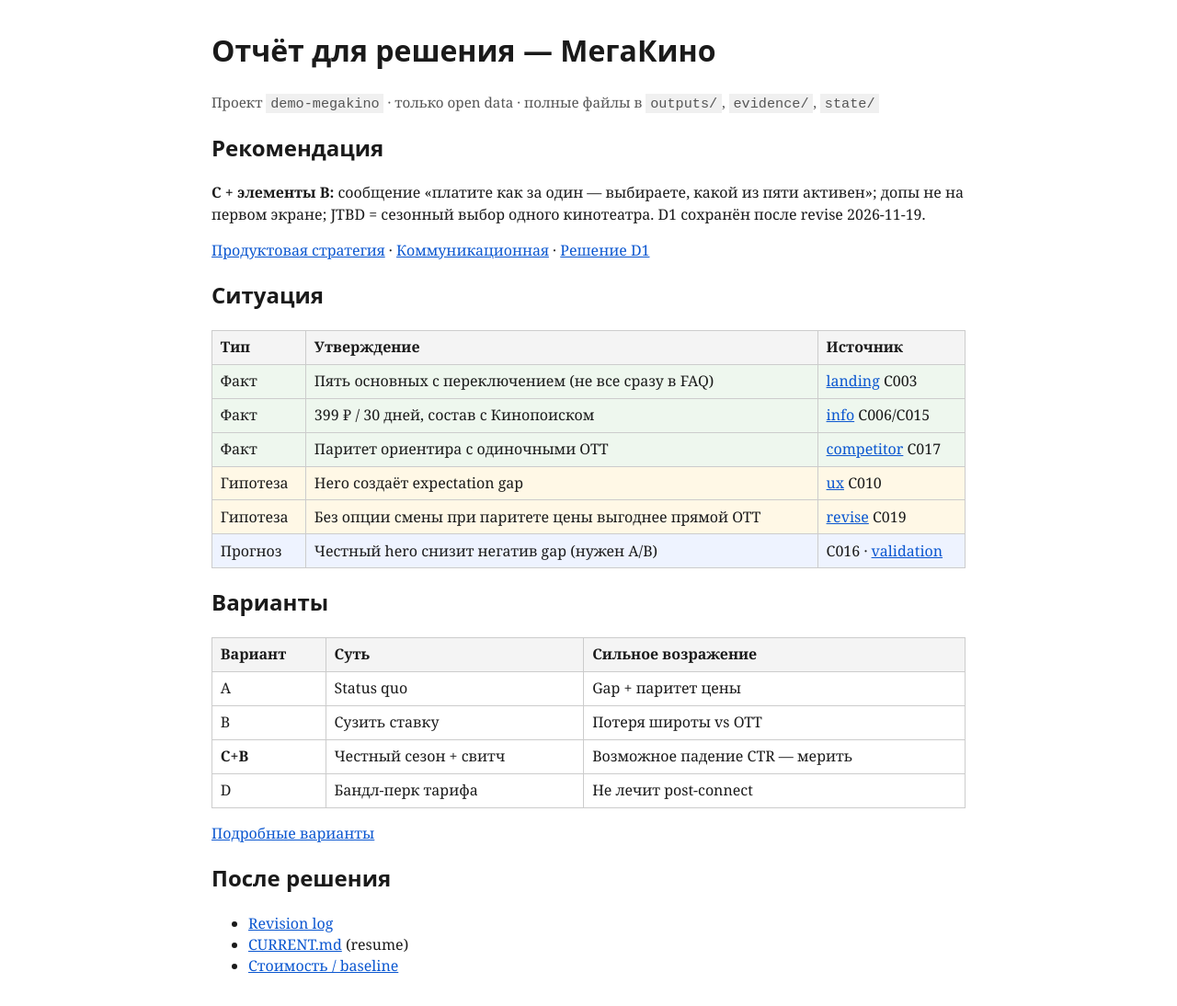
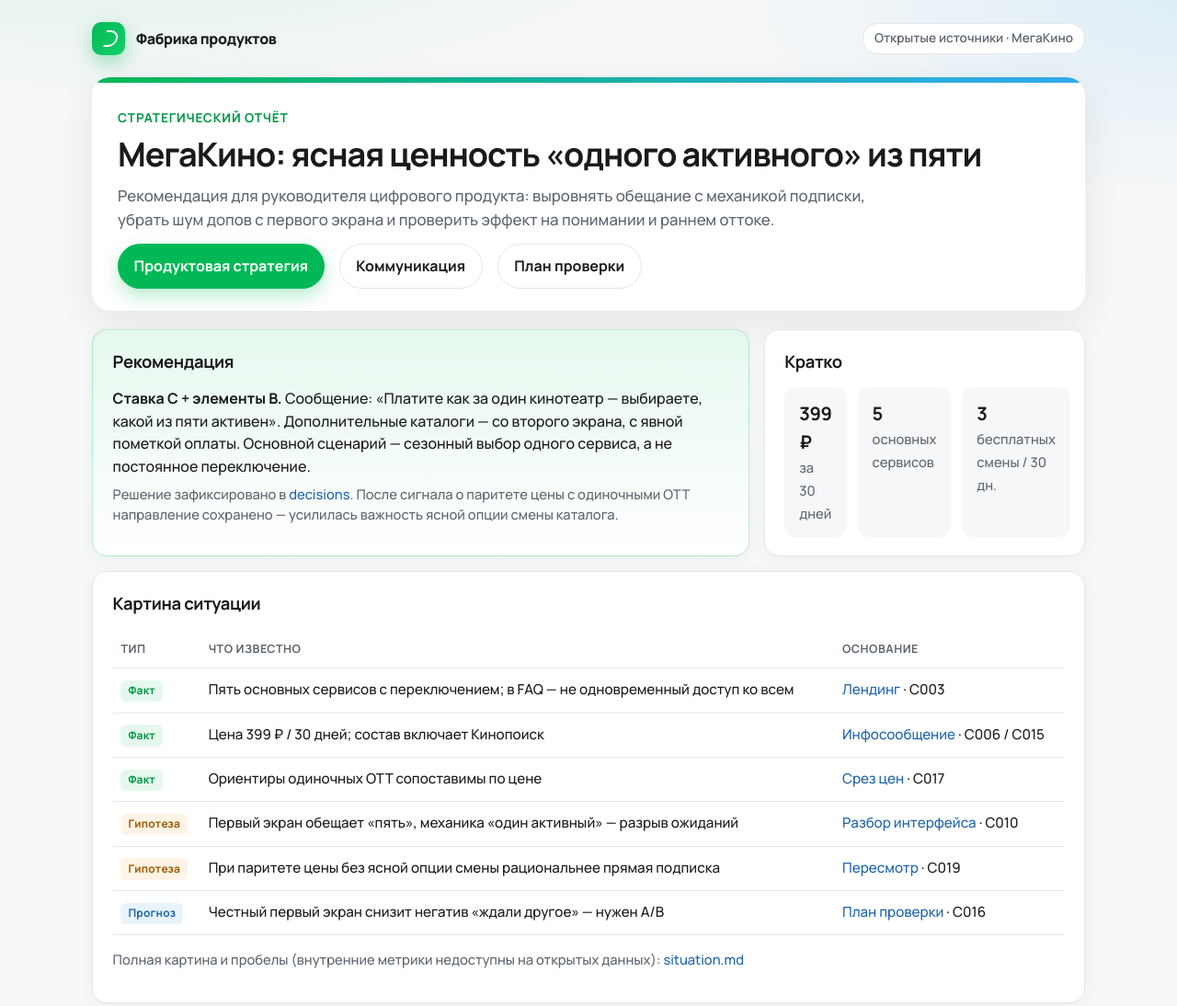
Before and after one commit to SachEnka/MEGAFONHAKATON, a plain HTML site: page projects/demo-megakino/report.html in a window 1280 px wide. Shown: the top 1094 px of the page at 92% size. Drawn offline with Linux system fonts and the light colour scheme.

Commit message:
﻿Polish Megafon-branded reports and presentation hub.
Clean product-facing copy, shared brand styles, and verified full local smoke.

Co-authored-by: Cursor <cursoragent@cursor.com>

```diff
--- /dev/null
+++ b/assets/brand.css
@@ -0,0 +1,304 @@
+:root {
+  --mf-green: #00b956;
+  --mf-green-dark: #009645;
+  --mf-green-soft: #e6f8ee;
+  --mf-blue: #34aaf2;
+  --mf-blue-deep: #1e64aa;
+  --mf-ink: #1a1a1a;
+  --mf-muted: #5c6670;
+  --mf-line: #e3e6ea;
+  --mf-bg: #f6f7f8;
+  --mf-white: #ffffff;
+  --mf-warn: #fff4e5;
+  --mf-info: #e8f4fc;
+  --mf-radius: 16px;
+  --mf-shadow: 0 12px 40px rgba(26, 26, 26, 0.08);
+  --font: "Manrope", "Segoe UI", system-ui, sans-serif;
+}
+
+* { box-sizing: border-box; }
+
+html { scroll-behavior: smooth; }
+
+body {
+  margin: 0;
+  font-family: var(--font);
+  color: var(--mf-ink);
+  background:
+    radial-gradient(1200px 500px at 10% -10%, rgba(0, 185, 86, 0.16), transparent 60%),
+    radial-gradient(900px 400px at 100% 0%, rgba(52, 170, 242, 0.12), transparent 55%),
+    var(--mf-bg);
+  line-height: 1.55;
+}
+
+a { color: var(--mf-blue-deep); text-decoration: none; }
+a:hover { text-decoration: underline; }
+
+.shell {
+  width: min(1080px, calc(100% - 2rem));
+  margin: 0 auto;
+  padding: 1.5rem 0 4rem;
+}
+
+.topbar {
+  display: flex;
+  align-items: center;
+  justify-content: space-between;
+  gap: 1rem;
+  margin-bottom: 1.5rem;
+}
+
+.brand {
+  display: flex;
+  align-items: center;
+  gap: 0.75rem;
+  font-weight: 800;
+  letter-spacing: -0.02em;
+}
+
+.brand-mark {
+  width: 36px;
+  height: 36px;
+  border-radius: 10px;
+  background: linear-gradient(135deg, var(--mf-green), #14d06a);
+  box-shadow: 0 8px 20px rgba(0, 185, 86, 0.35);
+  position: relative;
+}
+
+.brand-mark::after {
+  content: "";
+  position: absolute;
+  inset: 9px 8px 9px 14px;
+  border: 2.5px solid #fff;
+  border-left: 0;
+  border-radius: 0 12px 12px 0;
+  transform: skewX(-12deg);
+}
+
+.pill {
+  display: inline-flex;
+  align-items: center;
+  gap: 0.35rem;
+  padding: 0.35rem 0.75rem;
+  border-radius: 999px;
+  background: var(--mf-white);
+  border: 1px solid var(--mf-line);
+  color: var(--mf-muted);
+  font-size: 0.85rem;
+  font-weight: 600;
+}
+
+.hero {
+  background: var(--mf-white);
+  border-radius: calc(var(--mf-radius) + 4px);
+  box-shadow: var(--mf-shadow);
+  overflow: hidden;
+  margin-bottom: 1.25rem;
+}
+
+.hero-band {
+  height: 6px;
+  background: linear-gradient(90deg, var(--mf-green), var(--mf-blue));
+}
+
+.hero-body { padding: 1.75rem 1.75rem 1.5rem; }
+
+.eyebrow {
+  color: var(--mf-green-dark);
+  font-weight: 700;
+  font-size: 0.85rem;
+  text-transform: uppercase;
+  letter-spacing: 0.06em;
+  margin: 0 0 0.5rem;
+}
+
+h1 {
+  margin: 0 0 0.75rem;
+  font-size: clamp(1.6rem, 3vw, 2.25rem);
+  letter-spacing: -0.03em;
+  line-height: 1.15;
+}
+
+.lead {
+  margin: 0;
+  color: var(--mf-muted);
+  font-size: 1.05rem;
+  max-width: 52rem;
+}
+
+.grid {
+  display: grid;
+  gap: 1rem;
+  grid-template-columns: repeat(12, 1fr);
+  margin-top: 1rem;
+}
+
+.card {
+  background: var(--mf-white);
+  border: 1px solid var(--mf-line);
+  border-radius: var(--mf-radius);
+  padding: 1.25rem 1.35rem;
+  box-shadow: 0 4px 18px rgba(26, 26, 26, 0.04);
+}
+
+.span-12 { grid-column: span 12; }
+.span-8 { grid-column: span 8; }
+.span-6 { grid-column: span 6; }
+.span-4 { grid-column: span 4; }
+
+@media (max-width: 860px) {
+  .span-8, .span-6, .span-4 { grid-column: span 12; }
+}
+
+h2 {
+  margin: 0 0 0.85rem;
+  font-size: 1.15rem;
+  letter-spacing: -0.02em;
+}
+
+h3 {
+  margin: 0 0 0.4rem;
+  font-size: 1rem;
+}
+
+.rec {
+  border: 1px solid rgba(0, 185, 86, 0.25);
+  background: linear-gradient(180deg, var(--mf-green-soft), #fff);
+}
+
+.rec p { margin: 0.35rem 0 0; }
+
+.tag {
+  display: inline-block;
+  padding: 0.15rem 0.5rem;
+  border-radius: 6px;
+  font-size: 0.75rem;
+  font-weight: 700;
+  letter-spacing: 0.02em;
+}
+
+.tag-fact { background: var(--mf-green-soft); color: var(--mf-green-dark); }
+.tag-hyp { background: var(--mf-warn); color: #9a5b00; }
+.tag-fc { background: var(--mf-info); color: var(--mf-blue-deep); }
+
+table {
+  width: 100%;
+  border-collapse: collapse;
+  font-size: 0.95rem;
+}
+
+th, td {
+  text-align: left;
+  padding: 0.7rem 0.55rem;
+  border-bottom: 1px solid var(--mf-line);
+  vertical-align: top;
+}
+
+th {
+  color: var(--mf-muted);
+  font-size: 0.78rem;
+  text-transform: uppercase;
+  letter-spacing: 0.04em;
+}
+
+.option {
+  border-left: 4px solid var(--mf-line);
+  padding-left: 0.9rem;
+  margin: 0.85rem 0;
+}
+
+.option.chosen { border-left-color: var(--mf-green); }
+
+.muted { color: var(--mf-muted); font-size: 0.92rem; }
+
+.links {
+  display: flex;
+  flex-wrap: wrap;
+  gap: 0.5rem 1rem;
+  margin-top: 0.75rem;
+}
+
+.btn {
+  display: inline-flex;
+  align-items: center;
+  justify-content: center;
+  padding: 0.7rem 1.1rem;
+  border-radius: 999px;
+  background: var(--mf-green);
+  color: #fff !important;
+  font-weight: 700;
+  text-decoration: none !important;
+  box-shadow: 0 8px 20px rgba(0, 185, 86, 0.28);
+}
+
+.btn:hover { background: var(--mf-green-dark); }
+
+.btn-ghost {
+  background: #fff;
+  color: var(--mf-ink) !important;
+  border: 1px solid var(--mf-line);
+  box-shadow: none;
+}
+
+.footer {
+  margin-top: 2rem;
+  padding-top: 1rem;
+  border-top: 1px solid var(--mf-line);
+  color: var(--mf-muted);
+  font-size: 0.85rem;
+}
+
+.kpis {
+  display: grid;
+  grid-template-columns: repeat(3, 1fr);
+  gap: 0.75rem;
+}
+
+@media (max-width: 700px) {
+  .kpis { grid-template-columns: 1fr; }
+}
+
+.kpi {
+  background: var(--mf-bg);
+  border-radius: 12px;
+  padding: 0.85rem 1rem;
+}
+
+.kpi strong {
+  display: block;
+  font-size: 1.25rem;
+  letter-spacing: -0.02em;
+}
+
+.nav-cards {
+  display: grid;
+  grid-template-columns: repeat(2, 1fr);
+  gap: 1rem;
+}
+
+@media (max-width: 700px) {
+  .nav-cards { grid-template-columns: 1fr; }
+}
+
+.nav-card {
+  display: block;
+  padding: 1.5rem;
+  border-radius: var(--mf-radius);
+  background: var(--mf-white);
+  border: 1px solid var(--mf-line);
+  color: inherit !important;
+  text-decoration: none !important;
+  transition: transform 0.15s ease, box-shadow 0.15s ease;
+}
+
+.nav-card:hover {
+  transform: translateY(-2px);
+  box-shadow: var(--mf-shadow);
+}
+
+.nav-card span {
+  display: inline-block;
+  margin-top: 0.5rem;
+  color: var(--mf-green-dark);
+  font-weight: 700;
+}
--- a/projects/demo-megakino/report.html
+++ b/projects/demo-megakino/report.html
@@ -2,59 +2,125 @@
 <html lang="ru">
 <head>
   <meta charset="utf-8" />
-  <title>Отчёт — МегаКино (demo-megakino)</title>
-  <style>
-    body { font-family: Georgia, serif; max-width: 820px; margin: 2rem auto; padding: 0 1rem; line-height: 1.45; color: #1a1a1a; }
-    h1, h2 { font-family: system-ui, sans-serif; }
-    table { border-collapse: collapse; width: 100%; margin: 1rem 0; }
-    th, td { border: 1px solid #ccc; padding: 0.4rem 0.55rem; text-align: left; vertical-align: top; }
-    th { background: #f4f4f4; }
-    .fact { background: #eef7ee; }
-    .hyp { background: #fff8e6; }
-    .fc { background: #eef3ff; }
-    a { color: #0b57d0; }
-    .meta { color: #555; font-size: 0.95rem; }
-    code { background: #f0f0f0; padding: 0.1rem 0.3rem; }
-  </style>
+  <meta name="viewport" content="width=device-width, initial-scale=1" />
+  <title>МегаКино — стратегический отчёт</title>
+  <link rel="preconnect" href="https://fonts.googleapis.com" />
+  <link rel="preconnect" href="https://fonts.gstatic.com" crossorigin />
+  <link href="https://fonts.googleapis.com/css2?family=Manrope:wght@500;600;700;800&display=swap" rel="stylesheet" />
+  <link rel="stylesheet" href="../../assets/brand.css" />
 </head>
 <body>
-  <h1>Отчёт для решения — МегаКино</h1>
-  <p class="meta">Проект <code>demo-megakino</code> · только open data · полные файлы в <code>outputs/</code>, <code>evidence/</code>, <code>state/</code></p>
+  <div class="shell">
+    <div class="topbar">
+      <div class="brand"><div class="brand-mark" aria-hidden="true"></div> Фабрика продуктов</div>
+      <div class="pill">Открытые источники · МегаКино</div>
+    </div>
 
-  <h2>Рекомендация</h2>
-  <p><strong>C + элементы B:</strong> сообщение «платите как за один — выбираете, какой из пяти активен»; допы не на первом экране; JTBD = сезонный выбор одного кинотеатра. D1 сохранён после revise 2026-11-19.</p>
-  <p>
-    <a href="outputs/product_strategy.md">Продуктовая стратегия</a> ·
-    <a href="outputs/communication_strategy.md">Коммуникационная</a> ·
-    <a href="state/decisions.md">Решение D1</a>
-  </p>
+    <section class="hero">
+      <div class="hero-band"></div>
+      <div class="hero-body">
+        <p class="eyebrow">Стратегический отчёт</p>
+        <h1>МегаКино: ясная ценность «одного активного» из пяти</h1>
+        <p class="lead">Рекомендация для руководителя цифрового продукта: выровнять обещание с механикой подписки, убрать шум допов с первого экрана и проверить эффект на понимании и раннем оттоке.</p>
+        <div class="links">
+          <a class="btn" href="outputs/product_strategy.md">Продуктовая стратегия</a>
+          <a class="btn btn-ghost" href="outputs/communication_strategy.md">Коммуникация</a>
+          <a class="btn btn-ghost" href="outputs/validation_plan.md">План проверки</a>
+        </div>
+      </div>
+    </section>
 
-  <h2>Ситуация</h2>
-  <table>
-    <tr><th>Тип</th><th>Утверждение</th><th>Источник</th></tr>
-    <tr class="fact"><td>Факт</td><td>Пять основных с переключением (не все сразу в FAQ)</td><td><a href="evidence/20261104-megakino-landing.md">landing</a> C003</td></tr>
-    <tr class="fact"><td>Факт</td><td>399 ₽ / 30 дней, состав с Кинопоиском</td><td><a href="evidence/20261104-info-kinopoisk-join.md">info</a> C006/C015</td></tr>
-    <tr class="fact"><td>Факт</td><td>Паритет ориентира с одиночными OTT</td><td><a href="evidence/20261119-competitor-ott-angle.md">competitor</a> C017</td></tr>
-    <tr class="hyp"><td>Гипотеза</td><td>Hero создаёт expectation gap</td><td><a href="evidence/20261104-ux-landing.md">ux</a> C010</td></tr>
-    <tr class="hyp"><td>Гипотеза</td><td>Без опции смены при паритете цены выгоднее прямой OTT</td><td><a href="evidence/20261119-new-signal-price-parity.md">revise</a> C019</td></tr>
-    <tr class="fc"><td>Прогноз</td><td>Честный hero снизит негатив gap (нужен A/B)</td><td>C016 · <a href="outputs/validation_plan.md">validation</a></td></tr>
-  </table>
+    <div class="grid">
+      <article class="card rec span-8">
+        <h2>Рекомендация</h2>
+        <p><strong>Ставка C + элементы B.</strong> Сообщение: «Платите как за один кинотеатр — выбираете, какой из пяти активен». Дополнительные каталоги — со второго экрана, с явной пометкой оплаты. Основной сценарий — сезонный выбор одного сервиса, а не постоянное переключение.</p>
+        <p class="muted">Решение зафиксировано в <a href="state/decisions.md">decisions</a>. После сигнала о паритете цены с одиночными OTT направление сохранено — усилилась важность ясной опции смены каталога.</p>
+      </article>
 
-  <h2>Варианты</h2>
-  <table>
-    <tr><th>Вариант</th><th>Суть</th><th>Сильное возражение</th></tr>
-    <tr><td>A</td><td>Status quo</td><td>Gap + паритет цены</td></tr>
-    <tr><td>B</td><td>Сузить ставку</td><td>Потеря широты vs OTT</td></tr>
-    <tr><td><strong>C+B</strong></td><td>Честный сезон + свитч</td><td>Возможное падение CTR — мерить</td></tr>
-    <tr><td>D</td><td>Бандл-перк тарифа</td><td>Не лечит post-connect</td></tr>
-  </table>
-  <p><a href="outputs/options.md">Подробные варианты</a></p>
+      <aside class="card span-4">
+        <h2>Кратко</h2>
+        <div class="kpis">
+          <div class="kpi"><strong>399 ₽</strong><span class="muted">за 30 дней</span></div>
+          <div class="kpi"><strong>5</strong><span class="muted">основных сервисов</span></div>
+          <div class="kpi"><strong>3</strong><span class="muted">бесплатных смены / 30 дн.</span></div>
+        </div>
+      </aside>
 
-  <h2>После решения</h2>
-  <ul>
-    <li><a href="state/revision_log.md">Revision log</a></li>
-    <li><a href="state/CURRENT.md">CURRENT.md</a> (resume)</li>
-    <li><a href="outputs/baseline_comparison.md">Стоимость / baseline</a></li>
-  </ul>
+      <section class="card span-12">
+        <h2>Картина ситуации</h2>
+        <table>
+          <thead>
+            <tr><th>Тип</th><th>Что известно</th><th>Основание</th></tr>
+          </thead>
+          <tbody>
+            <tr>
+              <td><span class="tag tag-fact">Факт</span></td>
+              <td>Пять основных сервисов с переключением; в FAQ — не одновременный доступ ко всем</td>
+              <td><a href="evidence/20261104-megakino-landing.md">Лендинг</a> · C003</td>
+            </tr>
+            <tr>
+              <td><span class="tag tag-fact">Факт</span></td>
+              <td>Цена 399 ₽ / 30 дней; состав включает Кинопоиск</td>
+              <td><a href="evidence/20261104-info-kinopoisk-join.md">Инфосообщение</a> · C006 / C015</td>
+            </tr>
+            <tr>
+              <td><span class="tag tag-fact">Факт</span></td>
+              <td>Ориентиры одиночных OTT сопоставимы по цене</td>
+              <td><a href="evidence/20261119-competitor-ott-angle.md">Срез цен</a> · C017</td>
+            </tr>
+            <tr>
+              <td><span class="tag tag-hyp">Гипотеза</span></td>
+              <td>Первый экран обещает «пять», механика «один активный» — разрыв ожиданий</td>
+              <td><a href="evidence/20261104-ux-landing.md">Разбор интерфейса</a> · C010</td>
+            </tr>
+            <tr>
+              <td><span class="tag tag-hyp">Гипотеза</span></td>
+              <td>При паритете цены без ясной опции смены рациональнее прямая подписка</td>
+              <td><a href="evidence/20261119-new-signal-price-parity.md">Пересмотр</a> · C019</td>
+            </tr>
+            <tr>
+              <td><span class="tag tag-fc">Прогноз</span></td>
+              <td>Честный первый экран снизит негатив «ждали другое» — нужен A/B</td>
+              <td><a href="outputs/validation_plan.md">План проверки</a> · C016</td>
+            </tr>
+          </tbody>
+        </table>
+        <p class="muted">Полная картина и пробелы (внутренние метрики недоступны на открытых данных): <a href="outputs/situation.md">situation.md</a></p>
+      </section>
+
+      <section class="card span-6">
+        <h2>Варианты</h2>
+        <div class="option"><h3>A · Оставить как есть</h3><p class="muted">Минимальные усилия. Риск: разрыв ожиданий при паритете цены.</p></div>
+        <div class="option"><h3>B · Сузить ставку</h3><p class="muted">Жёстче «один из…». Риск: потеря ощущения широты каталога.</p></div>
+        <div class="option chosen"><h3>C+B · Выбрано</h3><p class="muted">Честный сезон и смена + допы со второго экрана. Риск: ниже клик по двусмысленному офферу — измерять.</p></div>
+        <div class="option"><h3>D · Бандл тарифа</h3><p class="muted">Перк внутри тарифа. Не снимает путаницу после подключения.</p></div>
+        <p class="muted"><a href="outputs/options.md">Подробное сравнение и возражения</a></p>
+      </section>
+
+      <section class="card span-6">
+        <h2>Согласованные стратегии</h2>
+        <h3>Продукт</h3>
+        <p class="muted">Статус активного сервиса и лимиты смены — до сюрприза. Отказ от обещания «все пять сразу».</p>
+        <h3>Коммуникация</h3>
+        <p class="muted">Ключ: «как за один — какой из пяти активен». Подтверждение: состав, цена, лимиты.</p>
+        <h3>Проверка</h3>
+        <p class="muted">A/B первого экрана, comprehension, ранний отток; стоп-условия в плане проверки.</p>
+      </section>
+
+      <section class="card span-12">
+        <h2>После решения</h2>
+        <p>Ответственные, показатели и условия пересмотра — в <a href="state/decisions.md">решениях</a>. Журнал пересмотра от 19.11.2026: <a href="state/revision_log.md">revision log</a>. Состояние для продолжения работы: <a href="state/CURRENT.md">CURRENT</a>.</p>
+        <div class="links">
+          <a href="outputs/baseline_comparison.md">Время и сравнение с ручным анализом</a>
+          <a href="brief.md">Исходный запрос</a>
+          <a href="../demo-eva/report.html">Смежный кейс: Ева</a>
+        </div>
+      </section>
+    </div>
+
+    <footer class="footer">
+      Материалы собраны только из открытых источников и собственных заметок проекта. Закрытые данные оператора не использовались.
+    </footer>
+  </div>
 </body>
 </html>
```
Also changed, not shown: presentation/index.html (added, +66 -0 lines), projects/demo-eva/report.html (added, +84 -0 lines), 10 other files.
